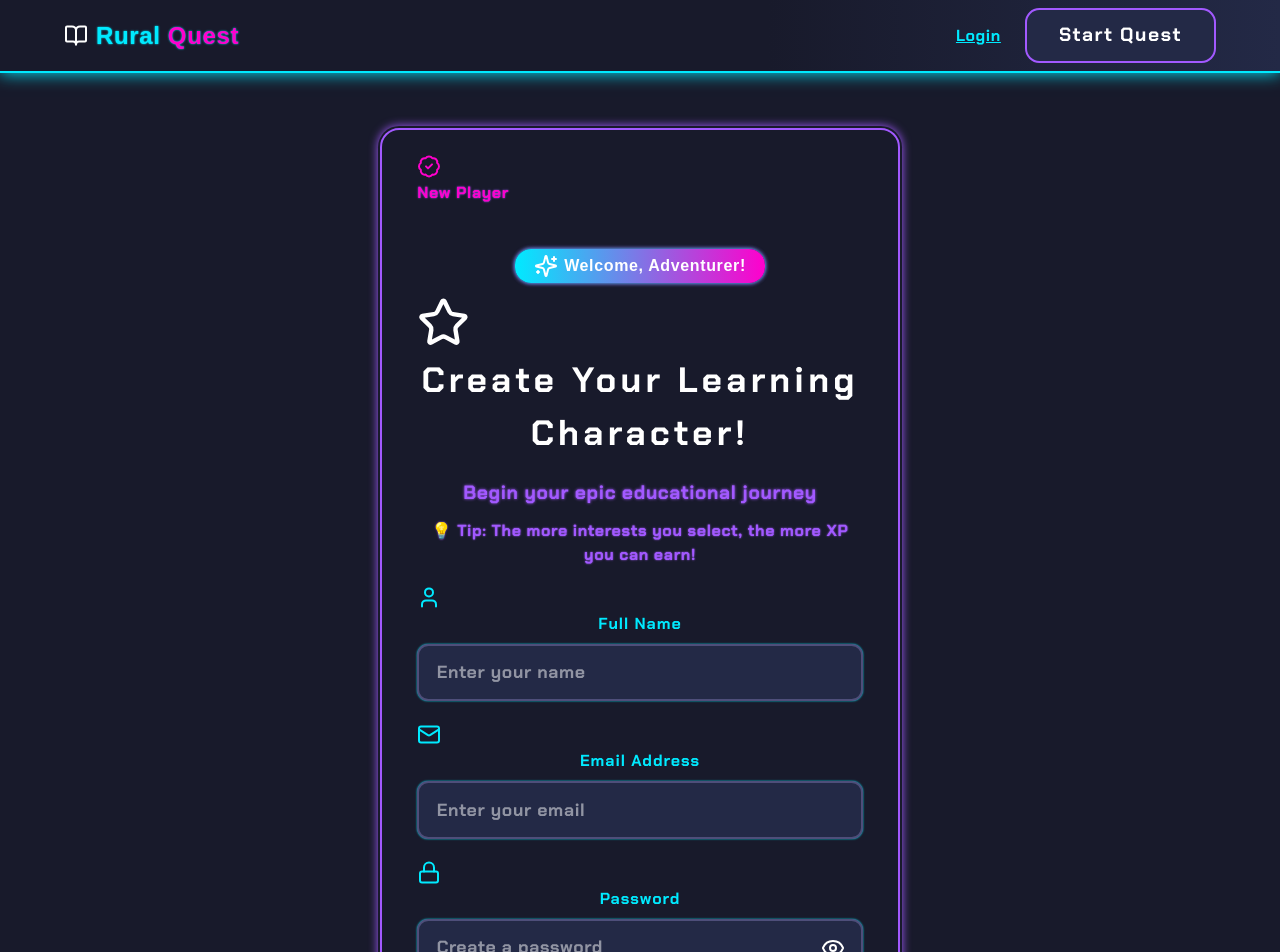
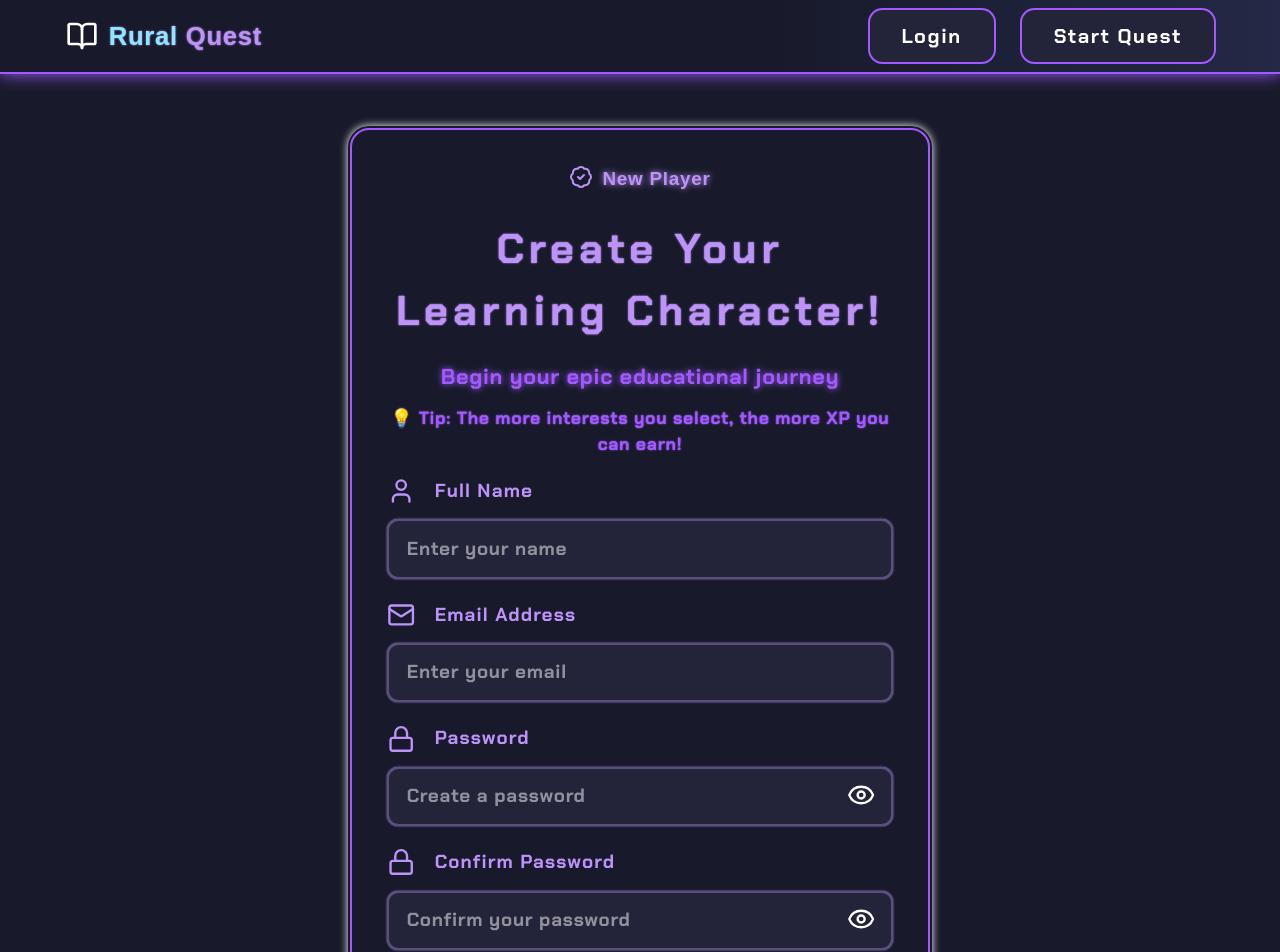
Before and after one commit to sairiteshdomakuntla/SIH-2025, a React (Vite) app in the folder client/: page /register in a window 1280 px wide. Shown: the top 952 px of the page. Built offline with nearby package versions, Linux system fonts and the light colour scheme.

Commit message:
changed omponentss

```diff
--- a/client/src/assets/theme.css
+++ b/client/src/assets/theme.css
@@ -5,28 +5,29 @@
   --main-bg: #23243a;
   --panel-bg: #181a2b;
   --border-glow: #a259ff;
-  --neon-blue: #00eaff;
-  --neon-pink: #ff00cc;
+  --neon-blue: #8be9fd;
+  --neon-pink: #bd93f9;
   --neon-purple: #a259ff;
-  --input-bg: #232946;
-  --input-border: #4e4e7a;
-  --input-glow: 0 0 2px var(--neon-blue);
-  --button-bg: #232946;
+  --input-bg: #23243a;
+  --input-border: #5a4e7a;
+  --input-glow: 0 0 2px var(--neon-pink);
+  --button-bg: #23243a;
   --button-border: #a259ff;
-  --button-hover-bg: #2d2e4a;
-  --button-hover-border: #00eaff;
+  --button-hover-bg: #282a36;
+  --button-hover-border: #bd93f9;
   --button-text: #fff;
-  --text-glow: 0 0 2px var(--neon-blue);
+  --text-glow: 0 0 2px var(--neon-pink);
 }
 
 body {
   min-height: 100vh;
-  background: var(--panel-bg); /* was white earlier */
+  background: #181a2b;
   font-family: 'Chakra Petch', 'Segoe UI', Arial, sans-serif;
   color: #fff;
   letter-spacing: 0.04em;
   overflow-x: hidden;
   position: relative;
+  font-size: 1.15rem;
 }
 
 
@@ -90,9 +91,9 @@ body {
   background: var(--panel-bg);
   border-radius: 1.2rem;
   border: 2.5px solid var(--border-glow);
-  box-shadow: 0 0 0 2px var(--panel-bg), 0 0 10px 2px var(--border-glow);
+  box-shadow: 0 0 0 2px var(--panel-bg), 0 0 9px 2px ;
   padding: 2.2rem 2.2rem 1.7rem 2.2rem;
-  max-width: 790px; /* wider */
+  max-width: 520px;
   margin: 2.5rem auto;
   position: relative;
   z-index: 2;
@@ -101,31 +102,32 @@ body {
   align-items: stretch;
   justify-content: center;
   transition: box-shadow 0.3s, transform 0.25s cubic-bezier(.23,1.01,.32,1);
+  font-size: 1.18rem;
 }
 .gamify-card:hover {
   transform: translateY(-2px) scale(1.01);
-  box-shadow: 0 0 0 2px var(--panel-bg), 0 0 18px 3px var(--border-glow);
+  box-shadow: 0 0 0 2px var(--panel-bg), 0 0 24px 4px var(--border-glow);
 }
 
 /* Title & Subtitle */
 .gamify-title {
   font-family: 'Chakra Petch', 'Segoe UI', Arial, sans-serif;
-  font-size: 2.2rem;
-  font-weight: 400;
+  font-size: 2.6rem;
+  font-weight: 700;
   text-align: center;
   margin-bottom: 1.2rem;
-  color: #fff;
+  color: var(--neon-pink);
   letter-spacing: 0.12em;
+  text-shadow: var(--text-glow);
 }
 
 .gamify-subtitle {
   text-align: center;
   color: var(--neon-purple);
-  font-size: 1.2rem;
+  font-size: 1.35rem;
   margin-bottom: 1.5rem;
-   font-weight: 400;
   font-family: 'Chakra Petch', 'Segoe UI', Arial, sans-serif;
-  text-shadow: 0 0 3px var(--neon-purple);
+  text-shadow: 0 0 6px var(--neon-purple);
 }
 
 /* Input Group */
@@ -137,8 +139,8 @@ body {
 .gamify-label {
   display: block;
   margin-bottom: 0.5rem;
-  color: var(--neon-blue);
-  font-size: 1rem;
+  color: var(--neon-pink);
+  font-size: 1.18rem;
   font-family: 'Chakra Petch', 'Segoe UI', Arial, sans-serif;
   letter-spacing: 0.06em;
 }
@@ -176,19 +178,19 @@ body {
   border: 2px solid var(--input-border);
   background: var(--input-bg);
   color: #fff;
-  font-size: 1.1rem;
+  font-size: 1.18rem;
   font-family: 'Chakra Petch', 'Segoe UI', Arial, sans-serif;
   outline: none;
   box-shadow: var(--input-glow);
   transition: border 0.2s, box-shadow 0.2s, transform 0.2s;
 }
 .gamify-input:hover {
-  border-color: var(--neon-blue);
-  box-shadow: 0 0 8px var(--neon-blue);
+  border-color: var(--neon-pink);
+  box-shadow: 0 0 8px var(--neon-pink);
 }
 .gamify-input:focus {
-  border-color: var(--neon-pink);
-  box-shadow: 0 0 10px var(--neon-pink);
+  border-color: var(--neon-purple);
+  box-shadow: 0 0 10px var(--neon-purple);
 }
 
 /* Button */
@@ -200,7 +202,7 @@ body {
   background: var(--button-bg);
   color: var(--button-text);
   font-family: 'Chakra Petch', 'Segoe UI', Arial, sans-serif;
-  font-size: 1.2rem;
+  font-size: 1.25rem;
   font-weight: 700;
   letter-spacing: 0.08em;
   box-shadow: none;
@@ -214,30 +216,30 @@ body {
 .gamify-btn:focus {
   background: var(--button-hover-bg);
   border-color: var(--button-hover-border);
-  color: var(--neon-blue);
-  box-shadow: 0 0 10px var(--neon-blue);
+  color: var(--neon-pink);
+  box-shadow: 0 0 10px var(--neon-purple);
   transform: scale(1.03) translateY(-2px);
 }
 
 /* Links */
 .gamify-link {
-  color: var(--neon-blue);
+  color: var(--neon-pink);
   text-decoration: underline;
   font-family: 'Chakra Petch', 'Segoe UI', Arial, sans-serif;
-  font-size: 1rem;
+  font-size: 1.1rem;
   transition: color 0.2s;
   display: inline-block;
   margin-top: 1rem;
 }
 
 .gamify-link:hover {
-  color: var(--neon-pink);
+  color: var(--neon-blue);
 }
 
 /* Tips */
 .gamify-tip {
   color: var(--neon-purple);
-  font-size: 1rem;
+  font-size: 1.1rem;
   margin-top: -0.8rem;
   margin-bottom: 1rem;
   display: block;
@@ -247,7 +249,7 @@ body {
 
 /* Error Box */
 .gamify-error {
-  background: rgba(255,0,100,0.10);
+  background: rgba(189,147,249,0.10);
   color: var(--neon-pink);
   border: 1px solid var(--neon-pink);
   border-radius: 0.7rem;
--- a/client/src/components/Navbar.jsx
+++ b/client/src/components/Navbar.jsx
@@ -31,8 +31,8 @@ const Navbar = () => {
         top: 0,
         position: 'fixed',
         background: 'linear-gradient(90deg, #181a2b 60%, #232946 100%)',
-        borderBottom: '2px solid var(--neon-blue)',
-        boxShadow: '0 0 16px var(--neon-blue)',
+        borderBottom: '2px solid var(--border-glow)',
+        boxShadow: '0 0 16px var(--border-glow)',
         zIndex: 1000
       }}
     >
@@ -46,12 +46,14 @@ const Navbar = () => {
         width: '100%'
       }}>
         {/* Logo */}
-        <Link to="/" style={{ display: 'flex', alignItems: 'center', textDecoration: 'none' }}>
-          <BookOpen className="gamify-icon" />
+        <Link to="/" style={{ display: 'flex', alignItems: 'center', textDecoration: 'none', gap: '0.6rem' }}>
+          <span style={{ display: 'flex', alignItems: 'center', justifyContent: 'center', height: '2.2rem', width: '2.2rem' }}>
+            <BookOpen className="gamify-icon" style={{ marginRight: 0, marginLeft: 0, width: '2rem', height: '2rem' }} />
+          </span>
           <span style={{
             fontFamily: "'Orbitron', 'Audiowide', sans-serif",
             fontWeight: 700,
-            fontSize: '1.5rem',
+            fontSize: '1.6rem',
             color: 'var(--neon-blue)',
             textShadow: 'var(--text-glow)'
           }}>
@@ -123,9 +125,15 @@ const Navbar = () => {
             </>
           ) : (
             <div style={{ display: 'flex', alignItems: 'center', gap: '1.5rem' }}>
-              <Link to="/login" className="gamify-link" style={{ marginTop: 0 }}>
-                Login
-              </Link>
+              {window.location.pathname === '/login' ? (
+                <Link to="/register" className="gamify-btn" style={{ width: 'auto', padding: '0.7rem 2rem', marginTop: 0 }}>
+                  Register
+                </Link>
+              ) : (
+                <Link to="/login" className="gamify-btn" style={{ width: 'auto', padding: '0.7rem 2rem', marginTop: 0 }}>
+                  Login
+                </Link>
+              )}
               <Link to="/register" className="gamify-btn" style={{ width: 'auto', padding: '0.7rem 2rem', marginTop: 0 }}>
                 Start Quest
               </Link>
--- a/client/src/components/Register.jsx
+++ b/client/src/components/Register.jsx
@@ -89,37 +89,28 @@ const Register = () => {
 
   return (
     <div className="gamify-fadein" style={{ minHeight: '100vh', display: 'flex', alignItems: 'center', justifyContent: 'center', background: 'var(--panel-bg)', paddingTop: '5.5rem' }}>
-      <div className="gamify-card" style={{ width: '100%', maxWidth: 520, position: 'relative' }}>
+      <div className="gamify-card" style={{ width: '100%', maxWidth:580, position: 'relative' }}>
+        {/* Top Icon */}
+
+
         {/* Gamified XP Bar */}
-        <div className="gamify-progress-container" style={{ marginBottom: 24 }}>
-          <div style={{ display: 'flex', alignItems: 'center', justifyContent: 'space-between', marginBottom: 4 }}>
-            <span className="gamify-tip" style={{ color: 'var(--neon-pink)', fontWeight: 700 }}>
-              <BadgeCheck className="gamify-icon" style={{ marginRight: 2 }} />
-              New Player
-            </span>
-          </div>
-        </div>
-
-        {/* Animated badge/icon */}
-        <div style={{ display: 'flex', justifyContent: 'center', marginBottom: 8 }}>
+        <div style={{ display: 'flex', justifyContent: 'center', alignItems: 'center', marginBottom: 24 }}>
           <span style={{
-            display: 'inline-flex',
-            alignItems: 'center',
-            background: 'linear-gradient(90deg, var(--neon-blue), var(--neon-pink))',
-            borderRadius: '1rem',
-            padding: '0.3rem 1.2rem',
-            boxShadow: '0 0 4px var(--neon-blue), 0 0 4px var(--neon-pink)',
-
+            fontWeight: 700,
+            color: 'var(--neon-pink)',
+            fontFamily: "'Orbitron', 'Audiowide', sans-serif",
+            fontSize: '1.18rem',
+            textAlign: 'center',
+            letterSpacing: '0.04em',
+            textShadow: '0 0 6px var(--neon-pink)'
           }}>
-            <Sparkles className="gamify-ico" style={{ marginRight: 6 }} />
-            <span style={{ fontWeight: 600, color: '#fff', fontFamily: "'Orbitron', 'Audiowide', sans-serif" }}>
-              Welcome, Adventurer!
+            <span style={{display:'flex'}}><BadgeCheck style={{marginRight:9}} />
+            New Player
             </span>
           </span>
         </div>
 
         <div className="gamify-title">
-          <Star className="gamify-icon" />
           Create Your Learning Character!
         </div>
         <div className="gamify-subtitle">
@@ -137,8 +128,9 @@ const Register = () => {
 
         <form onSubmit={handleSubmit}>
           <div className="gamify-input-group">
-            <label className="gamify-label" htmlFor="name">
-              <User className="gamify-icon" /> Full Name
+            <label className="gamify-label" htmlFor="name" style={{ display: 'flex', alignItems: 'center', gap: '0.7rem', marginBottom: '0.5rem' }}>
+              <User className="gamify-icon" style={{ marginBottom: 0 }} />
+              Full Name
             </label>
             <input
               type="text"
@@ -149,12 +141,13 @@ const Register = () => {
               className="gamify-input"
               placeholder="Enter your name"
               required
+              style={{ marginTop: '0.2rem' }}
             />
           </div>
-
           <div className="gamify-input-group">
-            <label className="gamify-label" htmlFor="email">
-              <Mail className="gamify-icon" /> Email Address
+            <label className="gamify-label" htmlFor="email" style={{ display: 'flex', alignItems: 'center', gap: '0.7rem', marginBottom: '0.5rem' }}>
+              <Mail className="gamify-icon" style={{ marginBottom: 0 }} />
+              Email Address
             </label>
             <input
               type="email"
@@ -165,12 +158,13 @@ const Register = () => {
               className="gamify-input"
               placeholder="Enter your email"
               required
+              style={{ marginTop: '0.2rem' }}
             />
           </div>
-
           <div className="gamify-input-group">
-            <label className="gamify-label" htmlFor="password">
-              <Lock className="gamify-icon" /> Password
+            <label className="gamify-label" htmlFor="password" style={{ display: 'flex', alignItems: 'center', gap: '0.7rem', marginBottom: '0.5rem' }}>
+              <Lock className="gamify-icon" style={{ marginBottom: 0 }} />
+              Password
             </label>
             <div style={{ position: 'relative' }}>
               <input
@@ -182,7 +176,7 @@ const Register = () => {
                 className="gamify-input"
                 placeholder="Create a password"
                 required
-                style={{ paddingRight: 40 }}
+                style={{ paddingRight: 40, marginTop: '0.2rem' }}
               />
               <button
                 type="button"
@@ -206,10 +200,10 @@ const Register = () => {
               </button>
             </div>
           </div>
-
           <div className="gamify-input-group">
-            <label className="gamify-label" htmlFor="confirmPassword">
-              <Lock className="gamify-icon" /> Confirm Password
+            <label className="gamify-label" htmlFor="confirmPassword" style={{ display: 'flex', alignItems: 'center', gap: '0.7rem', marginBottom: '0.5rem' }}>
+              <Lock className="gamify-icon" style={{ marginBottom: 0 }} />
+              Confirm Password
             </label>
             <div style={{ position: 'relative' }}>
               <input
@@ -221,7 +215,7 @@ const Register = () => {
                 className="gamify-input"
                 placeholder="Confirm your password"
                 required
-                style={{ paddingRight: 40 }}
+                style={{ paddingRight: 40, marginTop: '0.2rem' }}
               />
               <button
                 type="button"
@@ -245,10 +239,10 @@ const Register = () => {
               </button>
             </div>
           </div>
-
           <div className="gamify-input-group">
-            <label className="gamify-label" htmlFor="location">
-              <MapPin className="gamify-icon" /> Location
+            <label className="gamify-label" htmlFor="location" style={{ display: 'flex', alignItems: 'center', gap: '0.7rem', marginBottom: '0.5rem' }}>
+              <MapPin className="gamify-icon" style={{ marginBottom: 0 }} />
+              Location
             </label>
             <input
               type="text"
@@ -259,12 +253,13 @@ const Register = () => {
               className="gamify-input"
               placeholder="Your village/city"
               required
+              style={{ marginTop: '0.2rem' }}
             />
           </div>
-
           <div className="gamify-input-group">
-            <label className="gamify-label" htmlFor="grade">
-              <BookOpen className="gamify-icon" /> Grade Level
+            <label className="gamify-label" htmlFor="grade" style={{ display: 'flex', alignItems: 'center', gap: '0.7rem', marginBottom: '0.5rem' }}>
+              <BookOpen className="gamify-icon" style={{ marginBottom: 0 }} />
+              Grade Level
             </label>
             <select
               name="grade"
@@ -273,6 +268,7 @@ const Register = () => {
               onChange={handleChange}
               className="gamify-input"
               required
+              style={{ marginTop: '0.2rem' }}
             >
               <option value="">Select your grade</option>
               {grades.map(grade => (
@@ -322,14 +318,16 @@ const Register = () => {
             type="submit"
             disabled={isLoading}
             className="gamify-btn"
-            style={{ marginTop: 24 }}
+            style={{ marginTop: 24, display: 'flex', alignItems: 'center', justifyContent: 'center', gap: '1rem' }}
           >
             {isLoading ? (
               <span>Creating Character...</span>
             ) : (
               <>
-                <Sparkles className="gamify-icon" />
-                Begin My Quest!
+                <span style={{ display: 'flex', alignItems: 'center', height: '100%' }}>
+                  <Sparkles className="gamify-icon" style={{ marginRight: 6, marginLeft: 4, verticalAlign: 'middle' }} />
+                </span>
+                <span style={{ flex: 1, textAlign: 'center' }}>Begin My Quest!</span>
               </>
             )}
           </button>
```
Also changed, not shown: client/src/components/Login.jsx (+18 -11 lines).
